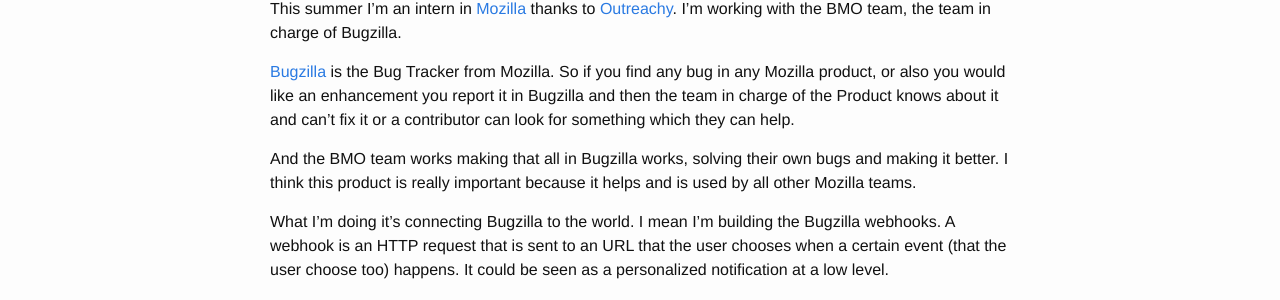
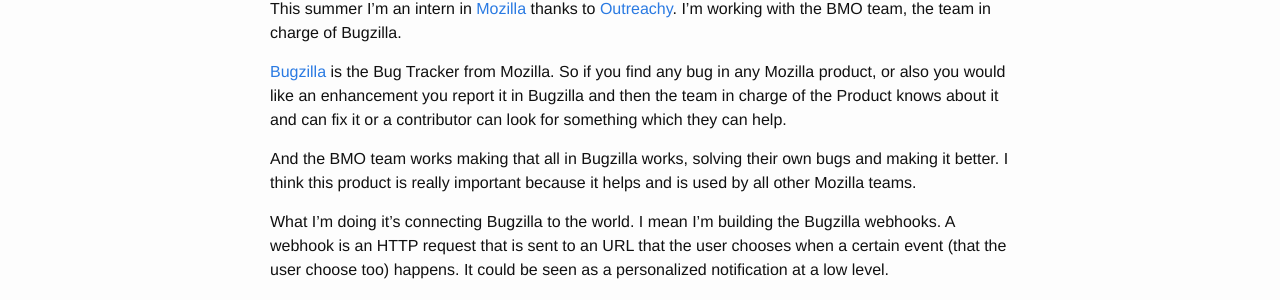
Before and after one commit to LissetCuevas/blog, a Jekyll site: the page built from _posts/2020-06-30-what-am-i-doing-in-mozilla.markdown, in a window 1280 px wide. Shown: the part 203-503 px from the top of the page. Built offline with Jekyll 4.4.1, drawn with Linux system fonts in a browser that asks for light colours.

Commit message:
CAN no can't

```diff
--- a/_posts/2020-06-30-what-am-i-doing-in-mozilla.markdown
+++ b/_posts/2020-06-30-what-am-i-doing-in-mozilla.markdown
@@ -7,7 +7,7 @@ permalink: "/what-am-i-doing-in-mozilla"
 ---
 This summer I’m an intern in <a href="https://www.mozilla.org/en-US/exp/">Mozilla</a> thanks to <a href="https://www.outreachy.org/">Outreachy</a>. I’m working with the BMO team, the team in charge of Bugzilla.
 
-<a href="https://bugzilla.mozilla.org/home">Bugzilla</a> is the Bug Tracker from Mozilla. So if you find any bug in any Mozilla product, or also you would like an enhancement you report it in Bugzilla and then the team in charge of the Product knows about it and can't fix it or a contributor can look for something which they can help.
+<a href="https://bugzilla.mozilla.org/home">Bugzilla</a> is the Bug Tracker from Mozilla. So if you find any bug in any Mozilla product, or also you would like an enhancement you report it in Bugzilla and then the team in charge of the Product knows about it and can fix it or a contributor can look for something which they can help.
 
 And the BMO team works making that all in Bugzilla works, solving their own bugs and making it better. I think this product is really important because it helps and is used by all other Mozilla teams.
 
```
